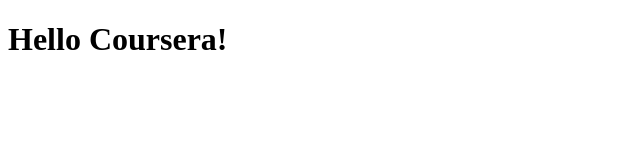
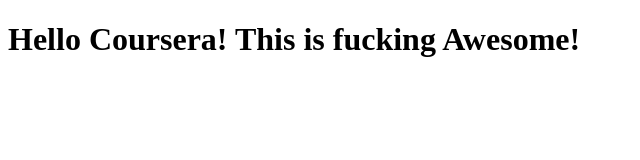
Before and after one commit to hemanrnjn/coursera-test, a plain HTML site: page site/index.html in a window 1280 px wide. Shown: the whole page, without its empty margins (0-640 px from the left). Drawn offline with Linux system fonts and the light colour scheme.

Commit message:
Small Change to My Page

```diff
--- a/site/index.html
+++ b/site/index.html
@@ -4,6 +4,6 @@
 	<title>Hello, Coursera!</title>
 </head>
 <body>
-<h1>Hello Coursera!</h1>
+<h1>Hello Coursera! This is fucking Awesome!</h1>
 </body>
 </html>
```
